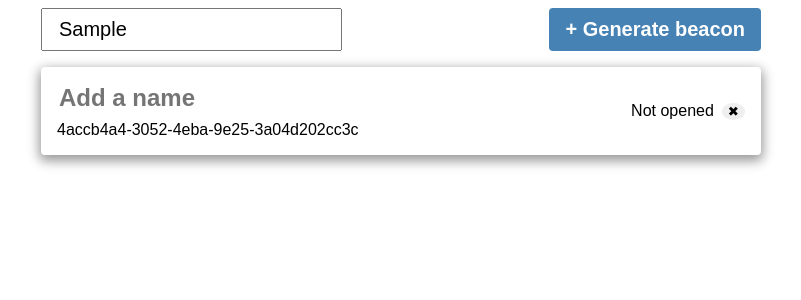
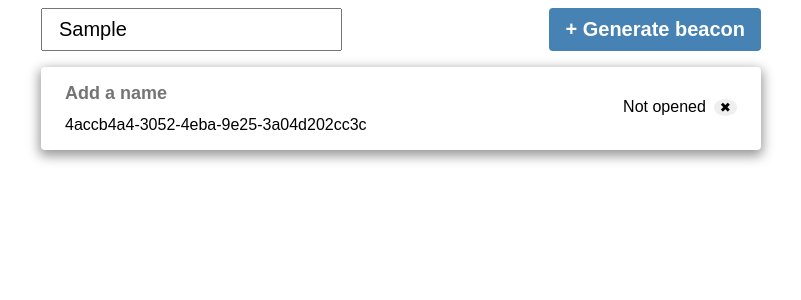
Before and after one commit to cszach/simple-web-beacon-frontend, a React (Create React App) app: page / in a window 1280 px wide. Both pictures are taken after typing "Sample" into the empty fields and a click on the button "+ Generate beacon". Shown: the top 300 px of the page, without its empty margins (239-1040 px from the left). Built offline with nearby package versions, Linux system fonts and the light colour scheme.

Commit message:
Fix beacon name edit functionality

```diff
--- a/src/App.css
+++ b/src/App.css
@@ -37,7 +37,7 @@ ul {
 
 li {
   display: flex;
-  padding: 16px;
+  padding: 12px 16px 16px;
   align-items: center;
   margin-bottom: 16px;
   border-radius: 4px;
@@ -46,14 +46,20 @@ li {
 }
 
 li .beacon-name input {
-  font-weight: bold;
-  font-size: 24px;
+  font-weight: 600;
+  font-size: 18px;
   border: none;
+  border-radius: 4px;
+  padding: 4px 8px;
   margin-bottom: 8px;
 }
 
 li .beacon-name input:hover {
   background-color: #eee;
+}
+
+li .beacon-id {
+  padding-left: 8px;
 }
 
 li .status {
@@ -63,4 +69,5 @@ li .status {
 li button {
   border-radius: 100%;
   border: none;
+  margin-right: 8px;
 }
--- a/src/Beacon.js
+++ b/src/Beacon.js
@@ -3,7 +3,7 @@ import React, { useRef } from 'react';
 export default function Beacon({ data, beacons, setBeacons }) {
   const beaconName = useRef();
 
-  function editName(e) {
+  function updateName(e) {
     const beacon = beacons.filter(beacon => beacon.id === data.id)[0];
     beacon.name = beaconName.current.value;
 
@@ -19,9 +19,9 @@ export default function Beacon({ data, beacons, setBeacons }) {
     <li>
       <div>
         <div class="beacon-name">
-          <input ref={beaconName} type="text" placeholder="Add a name" value={data.name} onChange={editName} />
+          <input ref={beaconName} type="text" placeholder="Add a name" value={data.name} onUnfocus={updateName} />
         </div>
-        <div>
+        <div class="beacon-id">
           {data.id}
         </div>
       </div>
```
